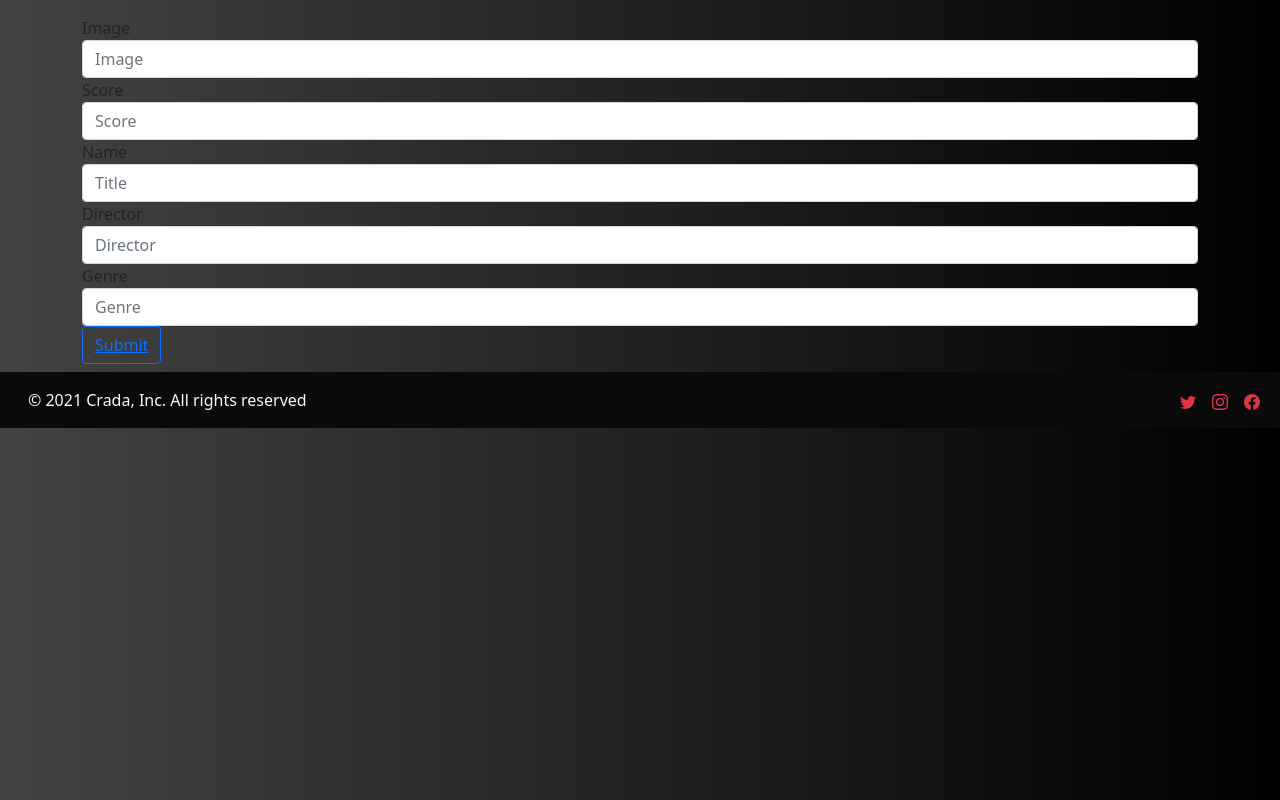
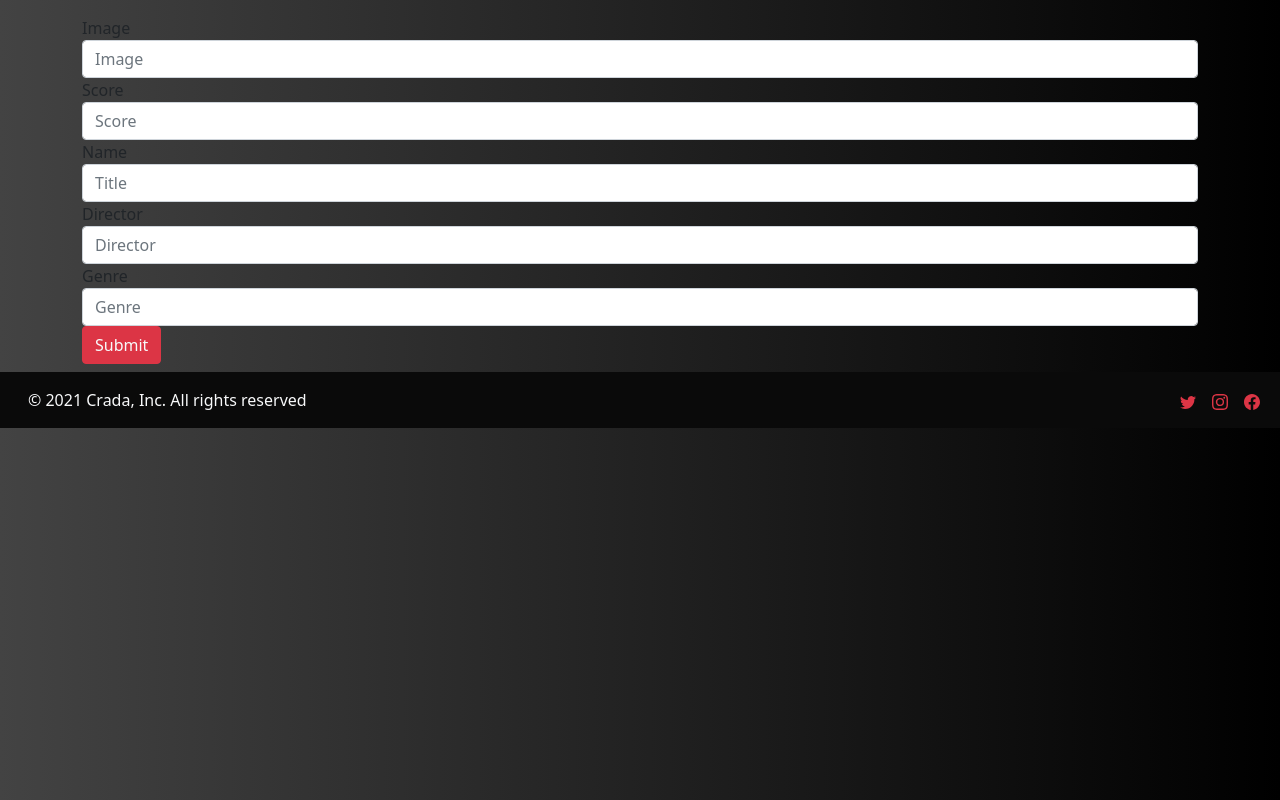
Before and after one commit to crada2/crada-chill-front, a React (Create React App) app: page /form in a window 1280 px wide. Built offline with nearby package versions, Linux system fonts and the light colour scheme.

Commit message:
change butom

```diff
--- a/src/App.js
+++ b/src/App.js
@@ -1,5 +1,5 @@
 import "./App.css";
-import { Routes, Route, Outlet, Link } from "react-router-dom";
+import { Routes, Route } from "react-router-dom";
 
 import Landing from "./pages/Landing";
 import Form from "./pages/Form";
--- a/src/pages/Form.js
+++ b/src/pages/Form.js
@@ -97,10 +97,10 @@ const Form = () => {
         </div>
         <button
           type="button"
-          class="btn btn-outline-primary"
+          class="btn btn-danger"
           onClick={handleClick}
         >
-          <Link to="/"> Submit </Link>
+          <Link class="link-light text-decoration-none" to="/"> Submit </Link>
         </button>
       </div>
     </form>
```
